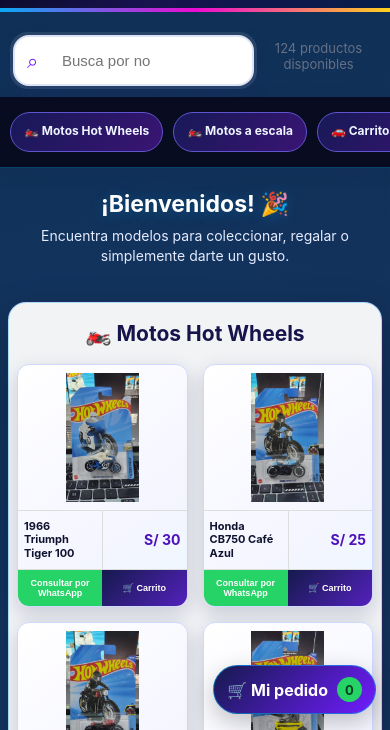
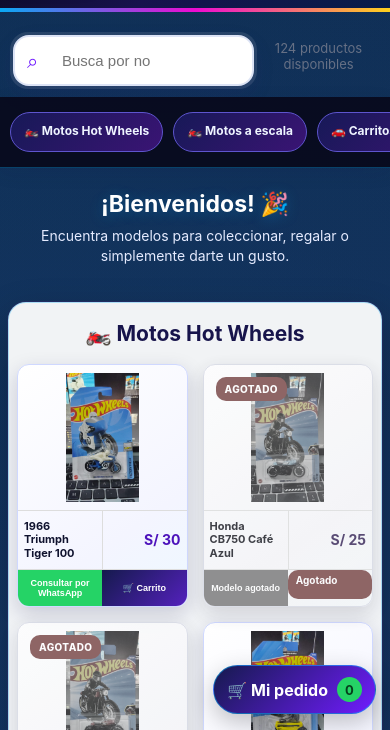
Before and after one commit to candelariaayasta-faso/catalogo-miniaturetoysstore, a plain HTML site: page index.html in a window 390 px wide. Shown: the part 114-844 px from the top of the page. Drawn offline with Linux system fonts and the light colour scheme.

Commit message:
Update index.html

```diff
--- a/index.html
+++ b/index.html
@@ -1,3 +1,4 @@
+
 
 
 
@@ -974,6 +975,9 @@ body {
 .modelo-agotado::before { content:"AGOTADO"; position:absolute; top:12px; left:12px; z-index:5; padding:6px 9px; border-radius:10px; background:#d62828; color:#fff; font-size:10px; font-weight:800; letter-spacing:.4px; }
 .modelo-agotado .btn-whatsapp, .modelo-agotado .btn-carrito { background:#777 !important; color:#fff !important; cursor:not-allowed !important; pointer-events:none !important; }
 .agotado { display:inline-block; margin-bottom:7px; padding:4px 8px; border-radius:10px; background:#d62828; color:#fff; font-size:10px; font-weight:700; }
+/* La etiqueta se superpone sin crear una fila adicional ni mover las tarjetas. */
+.tarjeta.modelo-agotado::after { display:none !important; }
+.tarjeta.modelo-agotado::before { pointer-events:none; }
 
 </style>
 
@@ -3301,14 +3305,13 @@ function activarDeslizamientoGalerias() {
 /* Escribe aquí los nombres exactos de los modelos agotados.
    Puedes incluir motos y carritos en la misma lista. */
 const MODELOS_AGOTADOS = [
-    // "Honda CB750 Cafe Rojo",
-    // "Honda CB750 Cafe Azul",
-    // "Vairstrike"
-   // "Screamliner"
-  // "20 Dodge Charger Hellcat"
-// "2 Ford Mustang GTD"
-    // "16 Lamborghini Centenario verde"
-
+    "Honda CB750 Cafe Rojo",
+    "Honda CB750 Cafe Azul",
+    "Vairstrike",
+    "Screamliner",
+    "20 Dodge Charger Hellcat",
+    "Ford Mustang GTD",
+    "16 Lamborghini Centenario"
 ];
 
 function marcarModelosAgotados() {
@@ -3428,7 +3431,7 @@ function crearBotonesCarrito() {
 function alternarHotWheels(force) { const panel=document.getElementById('panel-hotwheels'), boton=document.getElementById('botonHotwheels'); if(!panel||!boton)return; const abrir=typeof force==='boolean'?force:panel.hidden; panel.hidden=!abrir; boton.setAttribute('aria-expanded',String(abrir)); }
 function cerrarPanelHotWheels() { alternarHotWheels(false); }
 function filtrarMarca(marca, destino) { const input=document.getElementById('buscadorProductos'); if(input){ input.value=marca; buscarProductos(); } cerrarPanelHotWheels(); const seccion=document.getElementById(destino); if(seccion) seccion.scrollIntoView({behavior:'smooth',block:'start'}); }
-function normalizarTexto(t){return t.toLowerCase().normalize("NFD").replace(/[\u0300-\u036f]/g,"").replace(/lamborguini/g,"lamborghini")}
+function normalizarTexto(t){return t.toLowerCase().normalize("NFD").replace(/[\u0300-\u036f]/g,"").replace(/lamborguini/g,"lamborghini").replace(/[^a-z0-9]+/g," ").trim().replace(/\s+/g," ")}
 function buscarProductos(){const input=document.getElementById("buscadorProductos"), aviso=document.getElementById("sin-resultados"), contador=document.getElementById("contadorResultados"), limpiar=document.getElementById("limpiarBusqueda");if(!input)return;const q=normalizarTexto(input.value.trim());let encontrados=0,total=0;document.querySelectorAll(".productos").forEach(sec=>{let enSec=0;sec.querySelectorAll(".tarjeta").forEach(card=>{total++;const datos=[card.textContent,...[...card.querySelectorAll("img")].map(i=>i.alt)].join(" ");const ok=!q||normalizarTexto(datos).includes(q);card.classList.toggle("oculta",!ok);if(ok){encontrados++;enSec++}});sec.hidden=!!q&&!enSec});if(limpiar)limpiar.hidden=!q;if(aviso)aviso.hidden=!q||encontrados>0;if(contador)contador.textContent=q?`${encontrados} resultado${encontrados===1?"":"s"} para “${input.value.trim()}”`:`${total} productos disponibles`}
 
 /* =========================================
```
